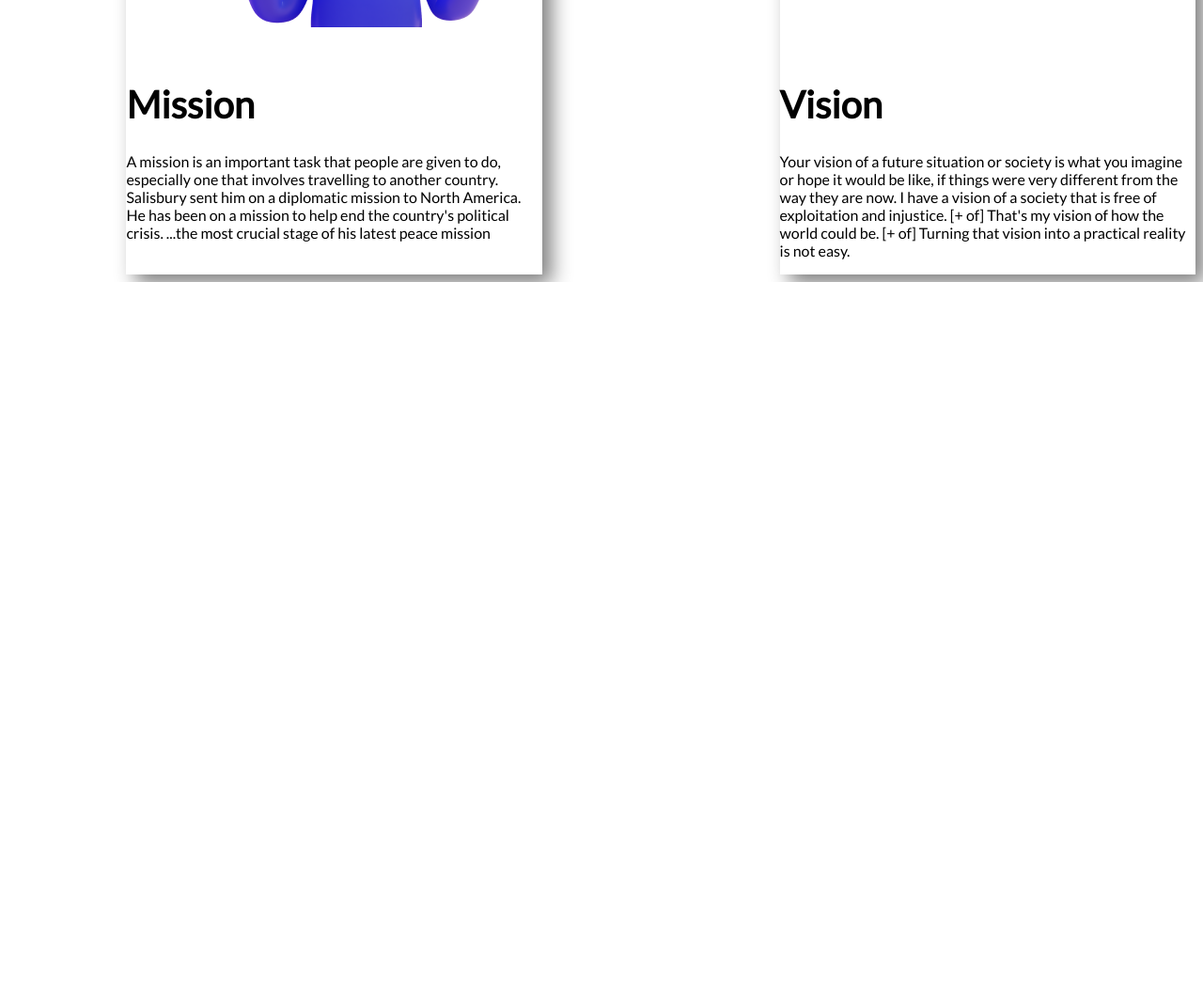
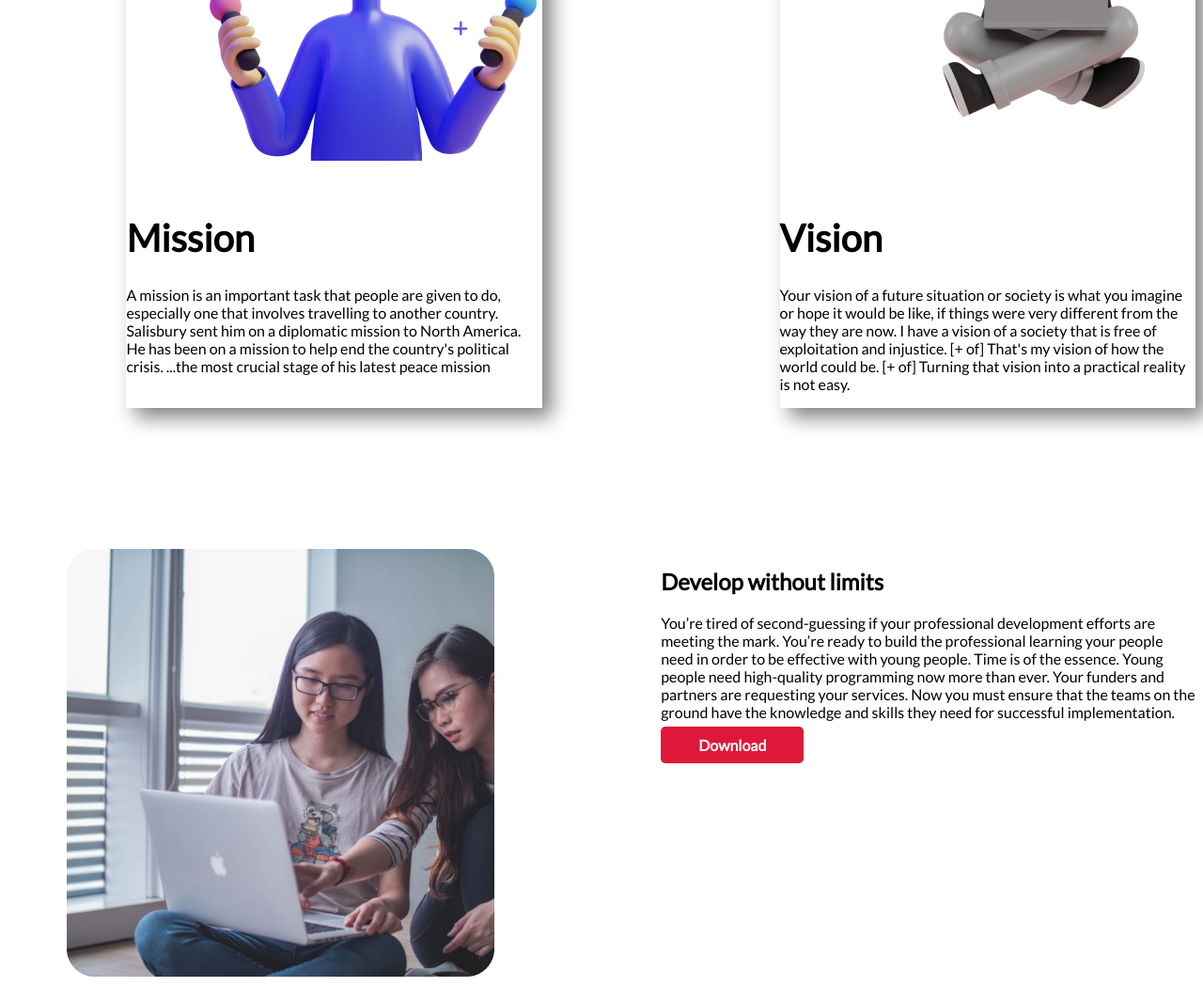
Before and after one commit to sawonbaidya22/mission-deve, a plain HTML site: page index.html in a window 1280 px wide. Shown: the part 1240-2290 px from the top of the page at 94% size. Before the commit the page ends 1540 px from the top, so only its background shows below. Drawn offline with Linux system fonts and the light colour scheme.

Commit message:
develop limits

```diff
--- a/index.html
+++ b/index.html
@@ -60,9 +60,25 @@
                 The keeper was back in goal after breaking a knuckle</p>
         </div>
     </div>
+    </section>
+    <section class="deve">
+        <div class="half-width">
+            <img src="pic/coding.png" alt="">
+        </div>
+        <div class="half-width">
+            <h2>
+                Develop without limits
+            </h2>
+            <p>
+                You’re tired of second-guessing if your professional development efforts are meeting the mark. You’re
+                ready to build the professional learning your people need in order to be effective with young people.
 
-
-
+                Time is of the essence. Young people need high-quality programming now more than ever. Your funders and
+                partners are requesting your services. Now you must ensure that the teams on the ground have the
+                knowledge and skills they need for successful implementation.
+            </p>
+            <a class="link-button" target="_blank" href="https://www.youtube.com/">Download</a>
+        </div>
     </section>
 
 </body>
--- a/style.css
+++ b/style.css
@@ -11,6 +11,7 @@ h1{
 }
 section{
     display: flex;
+    margin-top: 150px;
 }
 .half-width{
     width:50%;
```
Also changed, not shown: pic/app.png (added), pic/coding.png (added), 1 other file.
